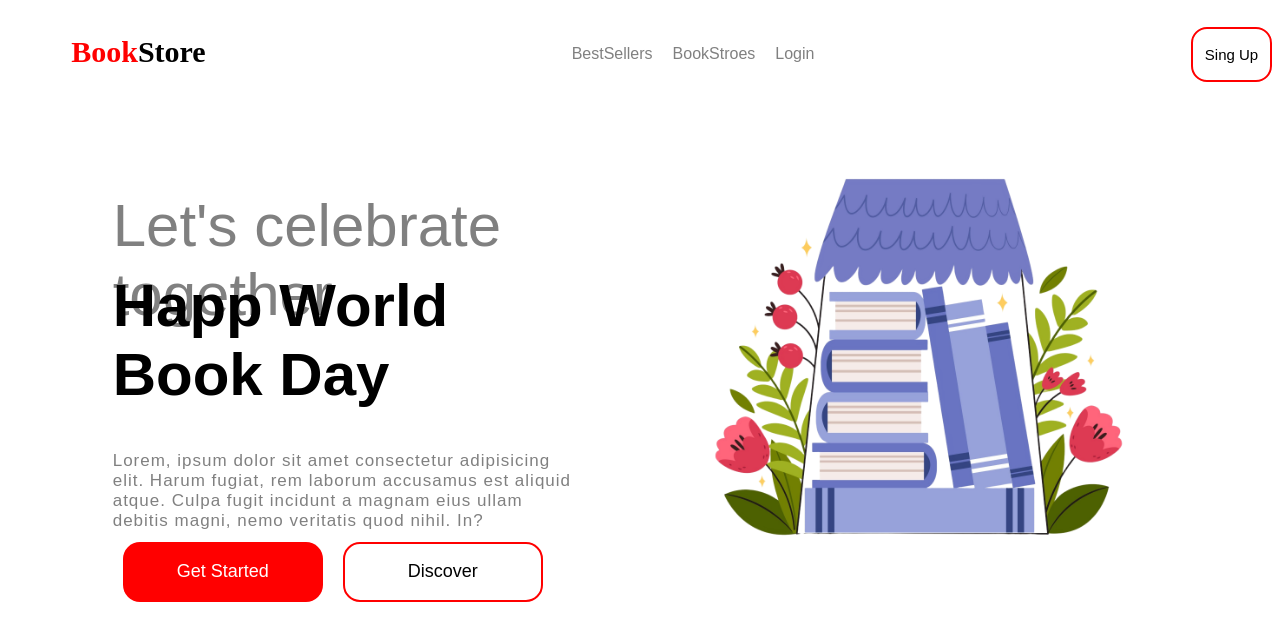
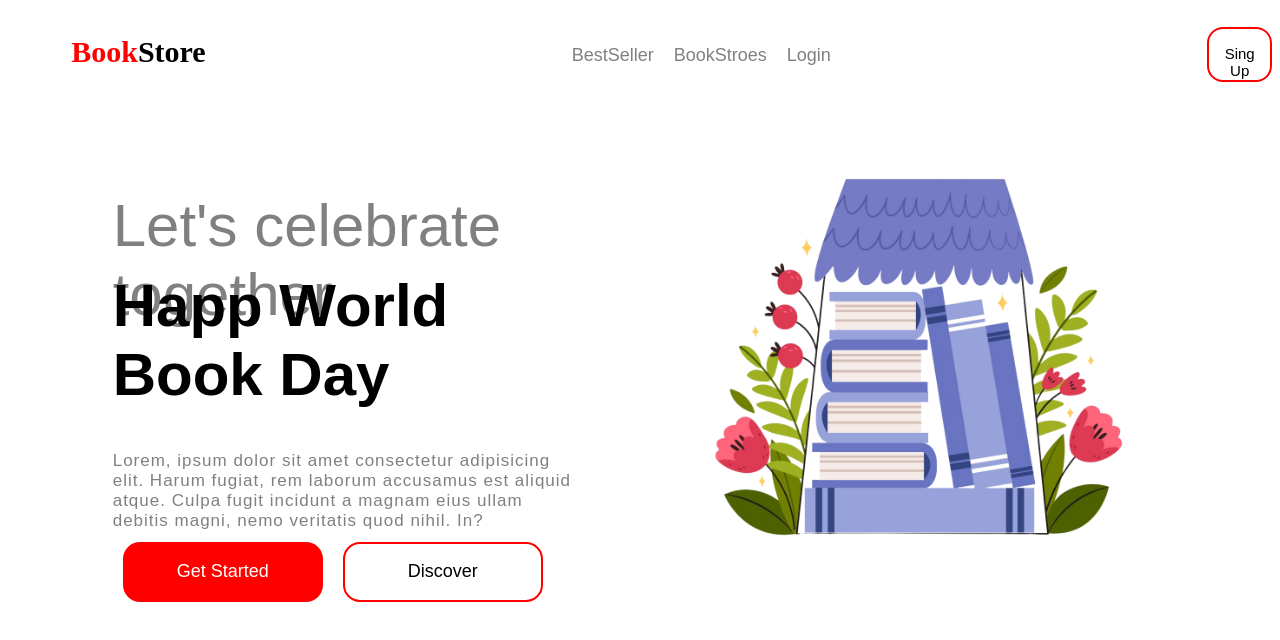
Before and after one commit to amirziyacode/Book-store-vita, a React (Vite) app: page / in a window 1280 px wide. Shown: the top 640 px of the page. Built offline with nearby package versions, Linux system fonts and the light colour scheme; a web font is replaced by a local one.

Commit message:
change style nav bar

```diff
--- a/src/componets/Navbar.jsx
+++ b/src/componets/Navbar.jsx
@@ -9,7 +9,7 @@ function NavBar(){
         <nav>
             <h2 className="logo"><span style={{color:"red"}}>Book</span>Store</h2>
             <ul className="nav-ite">
-                <li>BestSellers</li>
+                <li>BestSeller</li>
                 <li>BookStroes</li>
                 <li onClick={() =>  navigate('/login')}>Login</li>
             </ul>
--- a/src/css/home.css
+++ b/src/css/home.css
@@ -18,7 +18,7 @@ ul{
 }
 li{
     margin: 10px;
-    font-size: 16px;
+    font-size: 18px;
     color: gray;
 }
 h2{
@@ -117,6 +117,9 @@ h2{
 }
 li:hover{
     color:black;
+    text-decoration: underline;
+    text-decoration-thickness: 3px;
+    text-decoration-color:red;
     cursor: pointer;
 }
 /* Responsive */
```
